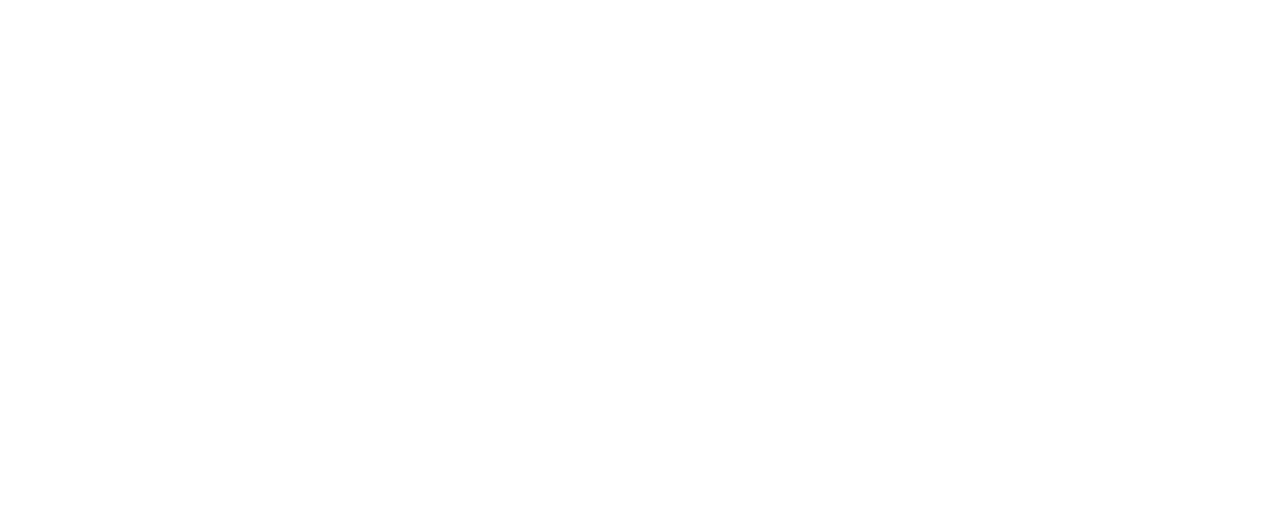
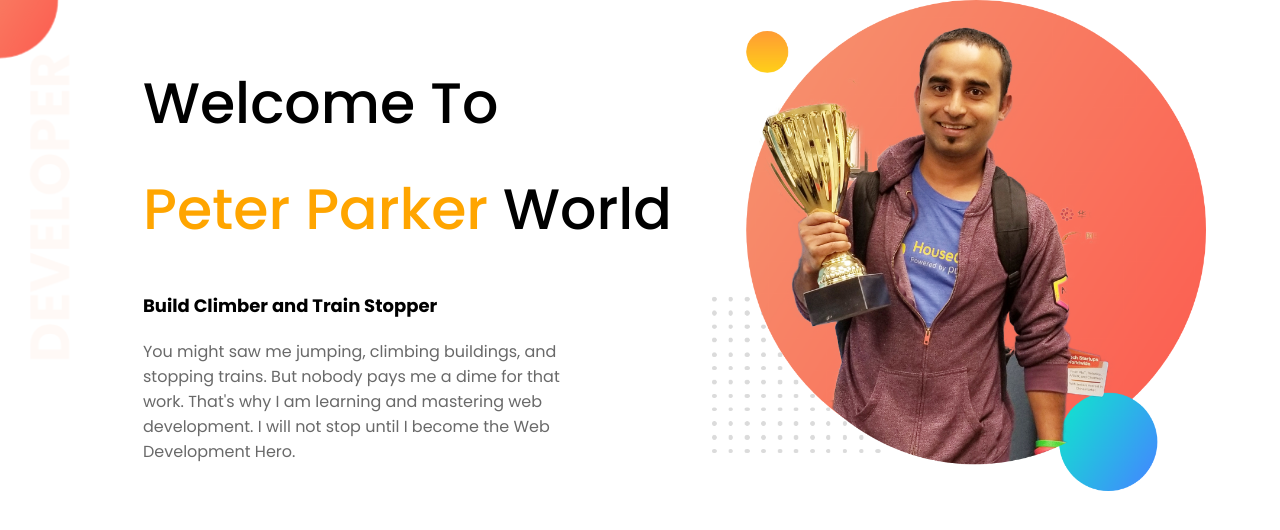
Before and after one commit to shariful-hoque/jhankar-mahmud, a plain HTML site: page index.html in a window 1280 px wide. Drawn offline with Linux system fonts and the light colour scheme.

Commit message:
banner part done

```diff
--- a/index.html
+++ b/index.html
@@ -6,11 +6,30 @@
     <meta http-equiv="X-UA-Compatible" content="IE=edge">
     <meta name="viewport" content="width=device-width, initial-scale=1.0">
     <title>Jhankar Mahmud</title>
+    <link rel="stylesheet" href="style.css">
+    <link rel="preconnect" href="https://fonts.googleapis.com">
+    <link rel="preconnect" href="https://fonts.gstatic.com" crossorigin>
+    <link href="https://fonts.googleapis.com/css2?family=Poppins:wght@100;200;300;400;500;600;700;800;900&display=swap"
+        rel="stylesheet">
 </head>
-
 
 <body>
 
+    <section id="banner-part">
+
+        <div class="welcome-part">
+            <h1>Welcome To</h1>
+            <h2> <span> Peter Parker </span> World </h2>
+            <h3>Build Climber and Train Stopper </h3>
+            <p>You might saw me jumping, climbing buildings, and stopping trains. But nobody pays me a dime for that
+                work. That's why I am learning and mastering web development. I will not stop until I become the Web
+                Development Hero. </p>
+        </div>
+        <div class="img_part">
+            <img src="img/jhankar.png" alt="Jhankar-Mahmud">
+        </div>
+
+    </section>
 </body>
 
 </html>
--- a/style.css
+++ b/style.css
@@ -2,3 +2,61 @@
     margin: 0;
     padding: 0;
 }
+
+img{
+    vertical-align: middle;
+}
+
+body{
+    font-family: 'Poppins', sans-serif;
+}
+
+#banner-part{
+    background-image: url(img/top-banner.png);
+    background-repeat: no-repeat;
+    display: flex;
+}
+
+.welcome-part{
+    width: 50%;
+    padding-left: 143px;
+}
+
+.welcome-part h1{
+    font-size: 57px;
+    font-family: 'Poppins', sans-serif;
+    font-weight: 500;
+    padding-top: 60px;
+}
+
+.welcome-part h2{
+    font-size: 57px;
+    font-family: 'Poppins', sans-serif;
+    font-weight: 500;
+    padding-top: 20px;
+}
+
+.welcome-part h3{
+    font-size: 18px;
+    padding-top: 40px;
+    font-weight: 700;
+}
+
+.welcome-part p{
+    font-size: 16px;
+    color: #696969;
+    padding-top: 20px;
+    padding-right: 137px;
+}
+
+.welcome-part h2 span{
+    color: #FFA500;
+}
+
+.img_part{
+    width: 50%;
+}
+
+.img_part img{
+    width: 87%;
+}
```
Also changed, not shown: img/dream-bg.png (added), img/exp-bg.png (added), img/jhankar.png (added), img/jhankar2.png (added), img/top-banner.png (added).
